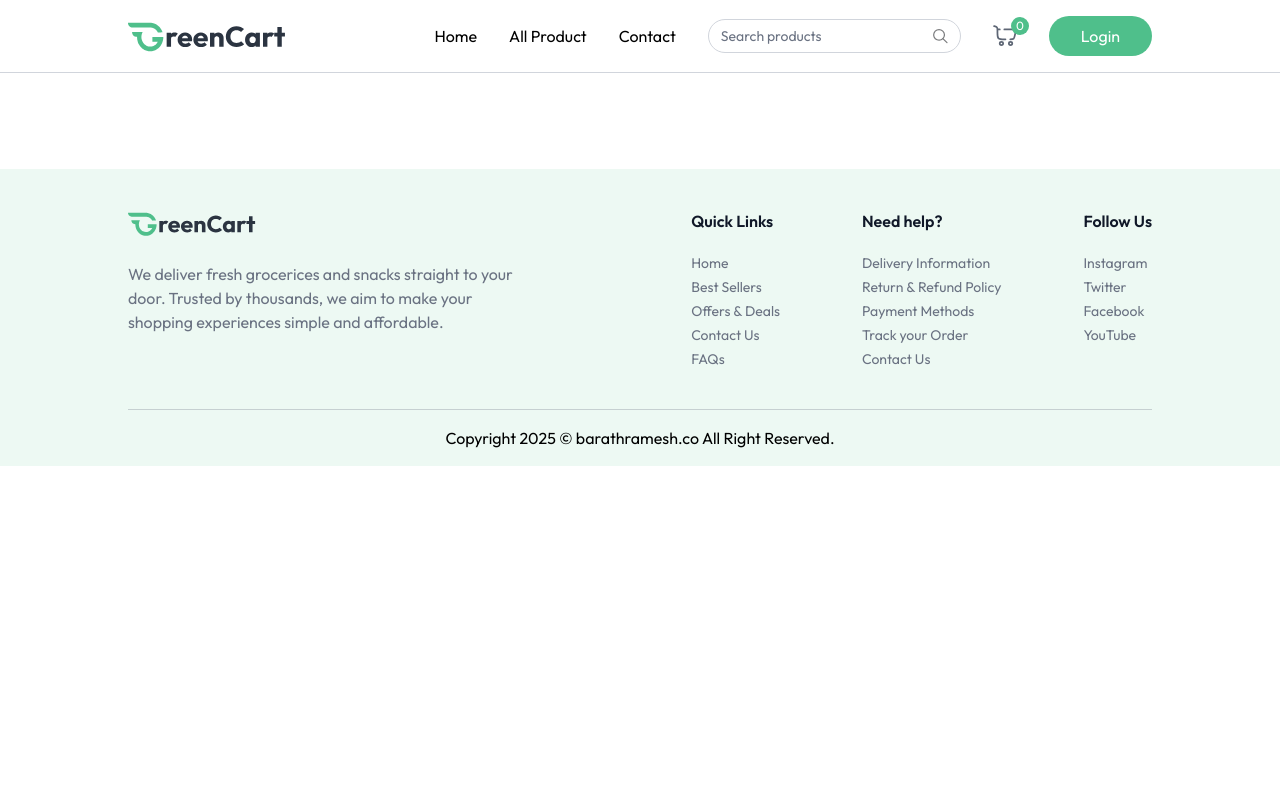
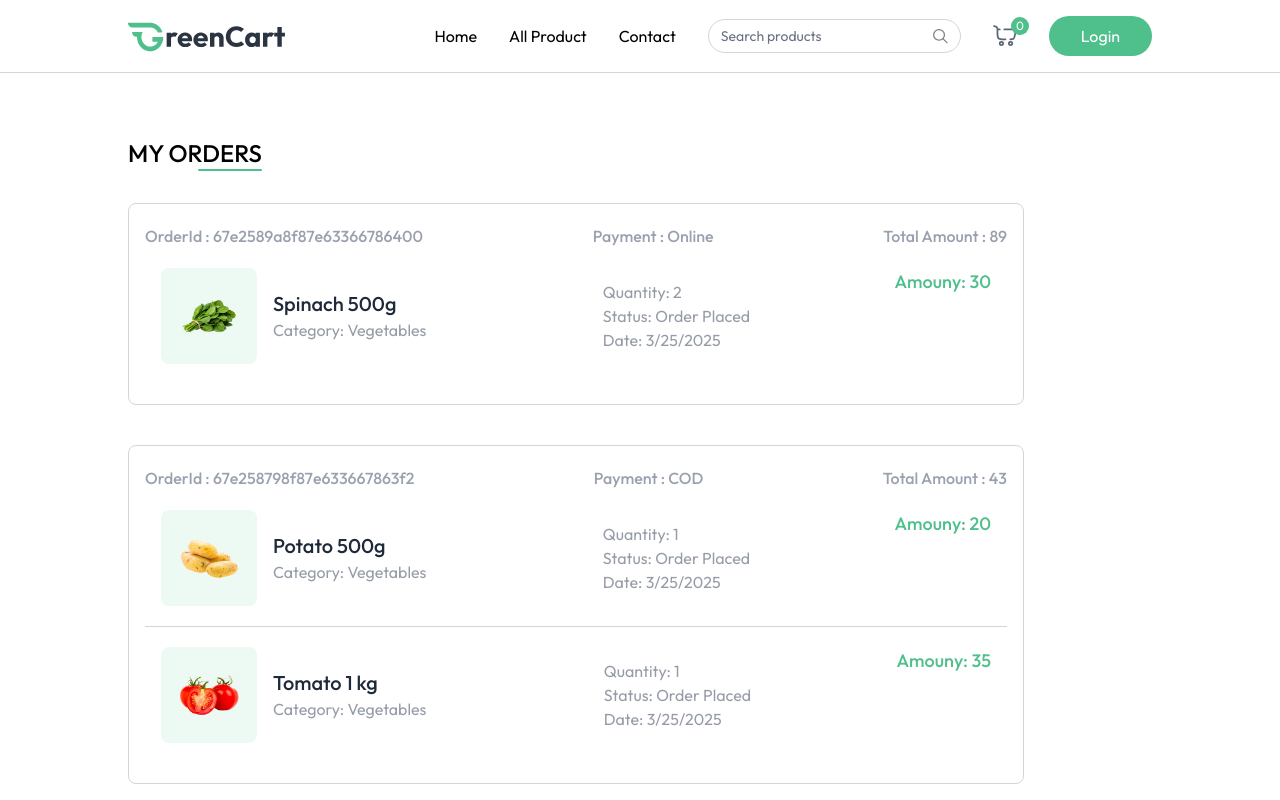
Before and after one commit to Barathramesh/Grocery_mart, a React (Vite) app in the folder client/: page /my-orders in a window 1280 px wide. Shown: the top 800 px of the page. Built offline with nearby package versions, Linux system fonts and the light colour scheme.

Commit message:
MY orders page

```diff
--- a/client/src/App.jsx
+++ b/client/src/App.jsx
@@ -11,6 +11,7 @@
 import ProductDetails from './pages/ProductDetails';
 import Cart from './pages/Cart';
 import AddAddress from './pages/AddAddress';
+import MyOrders from './pages/MyOrders';
 
 const App = () => {
 
@@ -32,7 +33,8 @@
              <Route path ='/products/:category' element={<ProductCategory/>} />
               <Route path ='/products/:category/:id' element={<ProductDetails/>} />
                <Route path ='/cart' element={<Cart/>} />
-               <Route path ='/add-address' element={<AddAddress/>} />
+                <Route path ='/add-address' element={<AddAddress/>} />
+                 <Route path ='/my-orders' element={<MyOrders/>} />
         </Routes>
       </div>
      {!isSellerPath && <Footer />}
--- a/client/src/pages/AddAddress.jsx
+++ b/client/src/pages/AddAddress.jsx
@@ -82,7 +82,6 @@
               <button className='w-full mt-6 bg-primary text-white py-3 hover:bg-primary-dull
               transition cursor-pointer uppercase'>Save Address</button>
 
-
           </form>
         </div>
         <img className='md:mr-16 mb-16 md:mt-0' src={assets.add_address_iamge} alt="Add Address" />
--- /dev/null
+++ b/client/src/pages/MyOrders.jsx
@@ -0,0 +1,64 @@
+import React, { useEffect, useState } from 'react'
+import { useAppContext } from '../context/AppContext'
+import { dummyOrders } from '../assets/assets'
+
+const MyOrders = () => {
+
+  const [myorders, setmyorders] = useState([])
+  const {currency} = useAppContext()
+
+  const fetchMyOrders = async () => {
+    setmyorders(dummyOrders)
+  }
+
+  useEffect(()=>{
+    fetchMyOrders()
+  },[])
+
+  return (
+    <div className='mt-16 pb-16'>
+        <div className='flex flex-col items-end w-max mb-8'>
+           <p className='text-2xl font-medium uppercase'>My orders</p>
+           <div className='w-16 h-0.5 bg-primary rounded-full'></div>
+        </div>
+
+         {myorders.map((order,index)=> (
+            <div key={index} className='border border-gray-300 rounded-lg mb-10 p-4 py-5 max-w-4xl'>
+               <p className='flex justify-between md:items-center text-gray-400 md:font-medium
+               max-md:flex-col'>
+                 <span>OrderId : {order._id}</span>
+                 <span>Payment : {order.paymentType}</span>
+                 <span>Total Amount : {currency}{order.amount}</span>
+               </p>
+                 {order.items.map((item,index)=>(
+                     <div key={index} className={`relative bg-white text-gray-500/70 ${order.items.length !== index + 1 && "border-b"}
+                     border-gray-300 flex flex-col md:flex-row md:item-center justify-between p-4 py-5 md:gap-16 w-full max-w-4xl`}>
+                        <div className='flex items-center mb-4 md:mb-0'>
+                            <div className='bg-primary/10 p-4 rounded-lg'>
+                                <img src={item.product.image[0]} alt="" className='w-16 h-16'/>
+                            </div>
+                            <div className='ml-4'>
+                                <h2 className='text-xl font-medium text-gray-800'>{item.product.name}</h2>
+                                <p>Category: {item.product.category}</p>
+                            </div>
+                        </div>
+                        <div className='flex flex-col justify-center md:ml-8 mb-4 md:mb-0'>
+                            <p>Quantity: {item.quantity || "1"}</p>
+                            <p>Status: {order.status}</p>
+                            <p>Date: {new Date(order.createdAt).toLocaleDateString()}</p>
+                        </div>
+                        <p className='text-primary text-lg font-medium'>
+                          Amouny: {currency}{item.product.offerPrice * item.quantity}
+                        </p>
+                     </div>
+                 ))}
+
+            </div>
+         ))}
+
+
+    </div>
+  )
+}
+
+export default MyOrders
```
